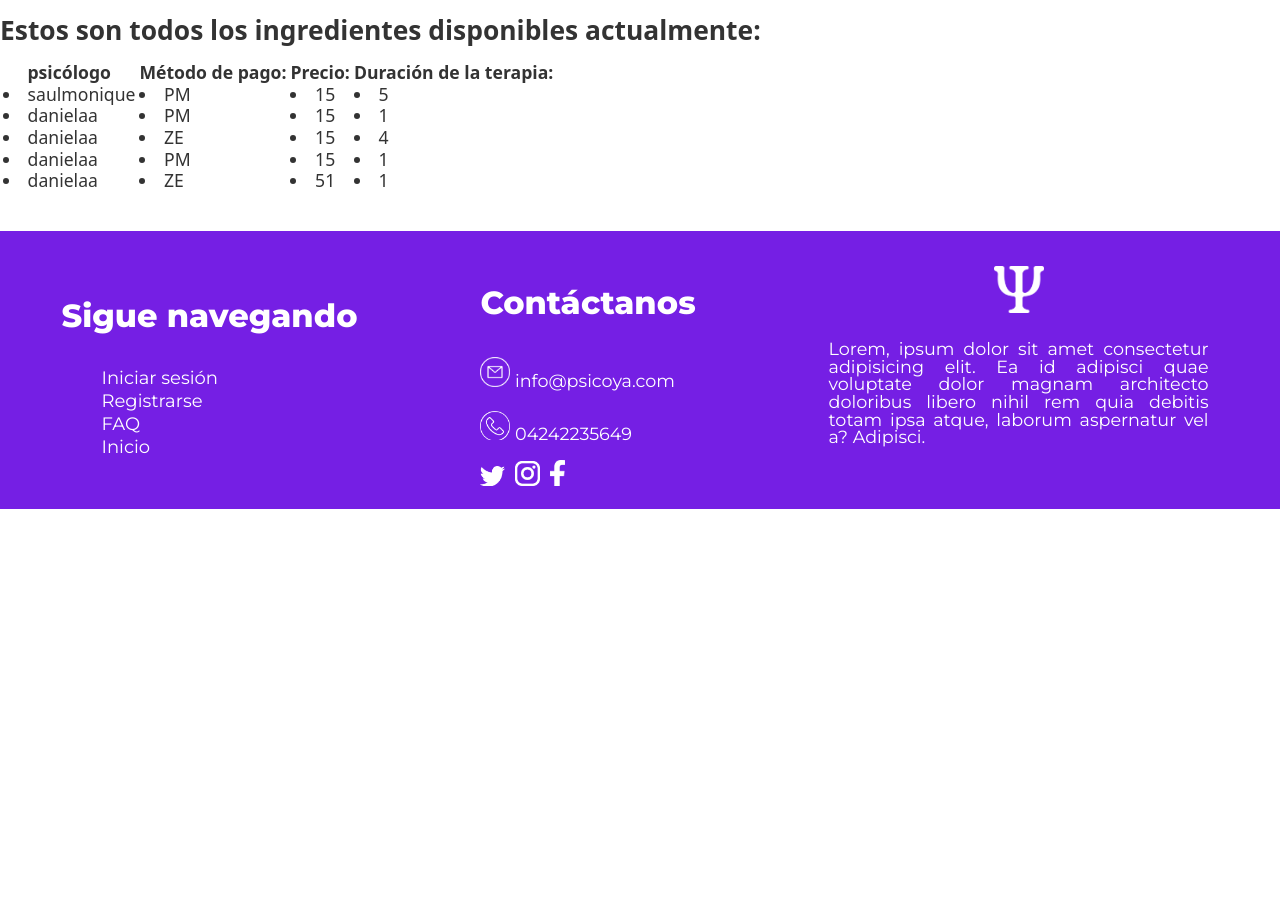
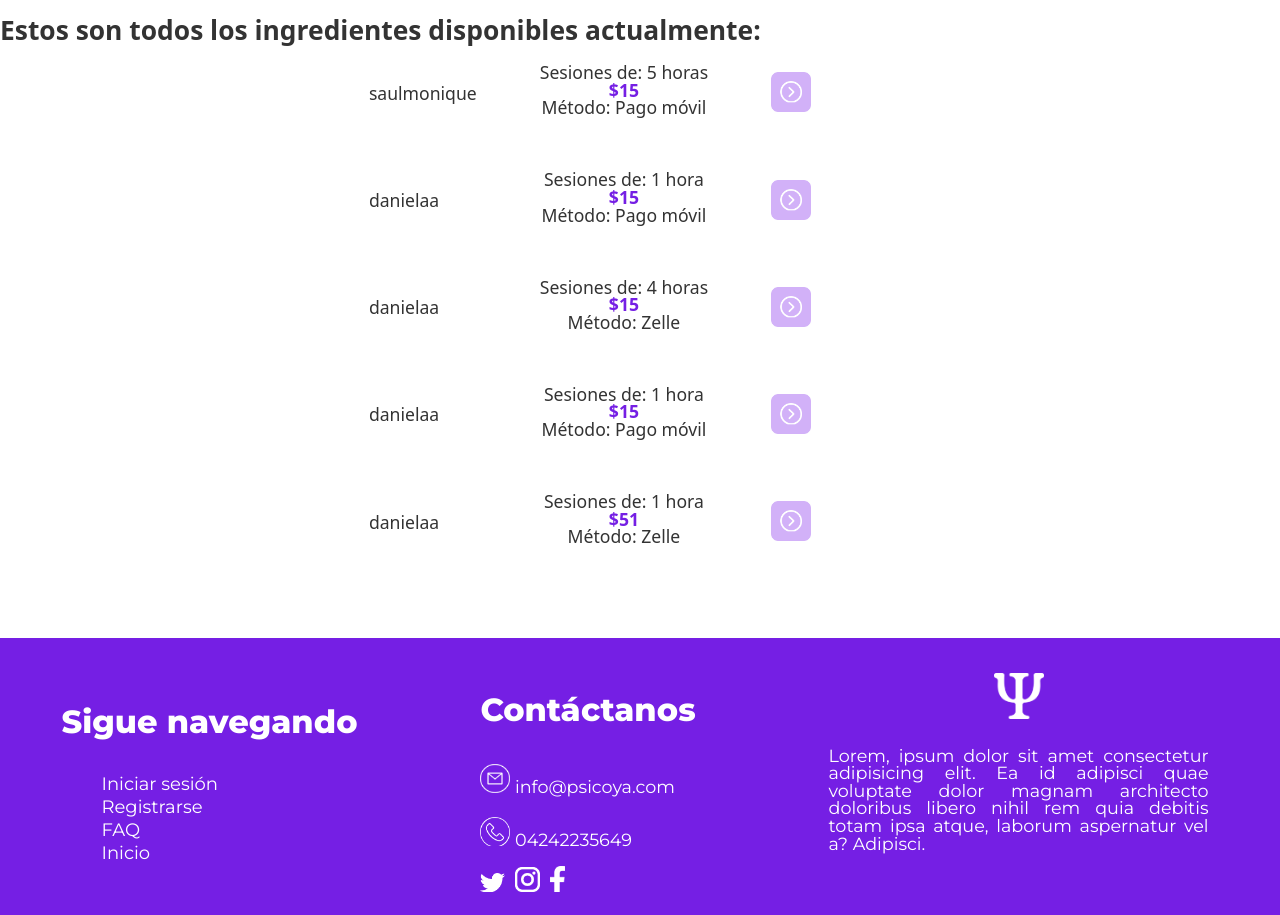
Before and after one commit to saulmoniq/TesosGrado, a Django app: page /publicaciones in a window 1280 px wide. Shown: the part 123-1038 px from the top of the page. Before the commit the page ends 632 px from the top, so only its background shows below. Run offline with Django 4.2, Linux system fonts and the light colour scheme; data comes from the database, SQL or seed files in the repository; both versions use the stored data as it was after the commit; parts of the project's set-up code (start-up, migrations or seed data) failed here and were passed over; some libraries are stand-ins or nearby versions.

Commit message:
Estilos de list publicaciones

```diff
--- a/TEG/static/styles.css
+++ b/TEG/static/styles.css
@@ -412,3 +412,22 @@ input, textarea{
         align-content: stretch;
         align-items: center;
 }
+
+/* end publicarse */
+
+/* tabla publicaciones */
+.columna-table{
+    padding-right: 60px;
+    padding-bottom: 8%;
+}
+
+.line-table{
+    list-style: none;
+}
+
+.center-table{
+    display: flex;
+    justify-content: center;
+    align-items: center;
+    flex-direction: column;
+}
--- a/TEG/templates/list_publicaciones.html
+++ b/TEG/templates/list_publicaciones.html
@@ -10,32 +10,40 @@
 
 {% block content %}
 <h2> Estos son todos los ingredientes disponibles actualmente:</h2>
-<table class="line-table">
+<table class="line-table center">
     <thead>
       <tr>
-        <th>psicólogo</th>
-        <th>Método de pago:</th>
-        <th>Precio:</th>
-        <th>Duración de la terapia:</th>
+        <th></th>
+        <th></th>
+        <th><th>
+        <th></th>
       </tr>
     </thead>
     <tbody>
     {% for key in object_list %}
       <tr>
-        <td>
-
-          <li>{{ key.usuario }}</li>
+        <td class="columna-table">
+          <li >{{ key.usuario }}</li>
         </td>
-        <td>
-            <li>{{ key.IDplataformas }}</li>
+        <td class="columna-table center-table">
+          {% if key.duracionTerapia > 1 %}
+          <li>Sesiones de: {{ key.duracionTerapia }} horas</li>
+          {% else %}
+          <li>Sesiones de: {{ key.duracionTerapia }} hora</li>
+          {% endif %}
+          <li class="resaltado">${{ key.precio }}</li>
+          {% if key.IDplataformas.nombre == "PM" %}
+            <li>Método: Pago móvil</li>
+          {% elif key.IDplataformas.nombre == "ZE" %}
+            <li>Método: Zelle</li>
+          {% else %}
+            <li>Método: Airtm </li>
+          {% endif %}
         </td>
-        <td>
-            <li>{{ key.precio }}</li>
+        <td class="columna-table">
+          <li><img class="arrow-img" src="{% static '/images/arrow.png'%}" /></li>
         </td>
-        <td>
-            <li>{{ key.duracionTerapia }}</li>
-        </td>
-        <td>
+        <td class="columna-table">
           {% if user.id == key.usuario.id %}
           <a id= "xbutton" href="{% url 'teg:borrarpublicacion' key.id %}">X</a>
           {% endif %}
--- a/TEG/views.py
+++ b/TEG/views.py
@@ -29,7 +29,7 @@ def home(request):
 def buscador(request):
    if request.method == "POST":
     buscado = request.POST['buscado']
-    psicologos = piscologoPublicacion.objects.filter(Q(precio__contains=buscado)|Q(duracionTerapia__contains=buscado)|Q(piscologoPublicacion__IDplataformas__contains=buscado))
+    psicologos = piscologoPublicacion.objects.filter(Q(precio__icontains=buscado)|Q(duracionTerapia__icontains=buscado)|Q(usuario__username__icontains=buscado)|Q(IDplataformas__nombre__icontains=buscado))
 
     return render(request, 'buscador.html', {'buscado': buscado, 'psicologos':psicologos })
    else:
```
Also changed, not shown: db.sqlite3.
